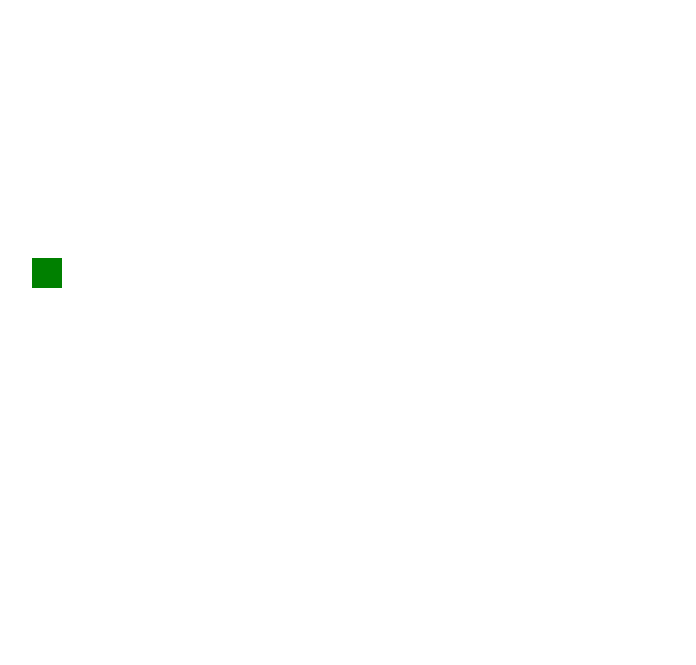
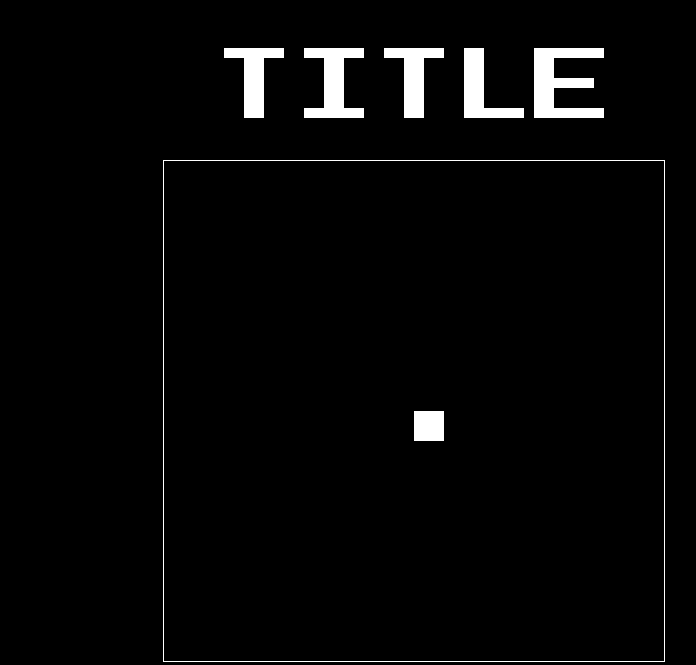
Before and after one commit to KennethMelendez/JavaScript-Game, a plain HTML site: page index.html in a window 1280 px wide. Shown: the whole page, without its empty margins (226-922 px from the left). Drawn offline with Linux system fonts and the light colour scheme.

Commit message:
fixing up layout and etc

```diff
--- a/index.html
+++ b/index.html
@@ -18,7 +18,28 @@
 
     =====================================================-->
 
+    <div id="title">TITLE</div>
+
     <style>
+        @import url('https://fonts.googleapis.com/css?family=Press+Start+2P');
+        body {
+            background: black;
+        }
+        #title{
+            color:white;
+            font-size: 5rem;
+            text-align: center;
+            font-family: 'Press Start 2P', cursive;
+            margin-top:3rem;
+        }
+
+        canvas {
+
+            display:block;
+            margin: 0 auto;
+            margin-top:2rem;
+            border: 1px solid white;
+        }
     </style>
 
     <!--=====================================================
@@ -28,6 +49,8 @@
     =====================================================-->
 
     <script>
+        //title code
+
 
         //creating the canvas setting the width and height
         let canvas = document.createElement("canvas");
@@ -147,7 +170,7 @@
 
 
         // instantiate object
-        let rectangle = new Rectangle('green', CANVAS_WIDTH / 2, CANVAS_HEIGHT / 2, 30, 30);
+        let rectangle = new Rectangle('white', CANVAS_WIDTH / 2, CANVAS_HEIGHT / 2, 30, 30);
         // calling the object in order to display on the screen
         rectangle.displayRectangle();
         rectangle.moveRectangle();
```
